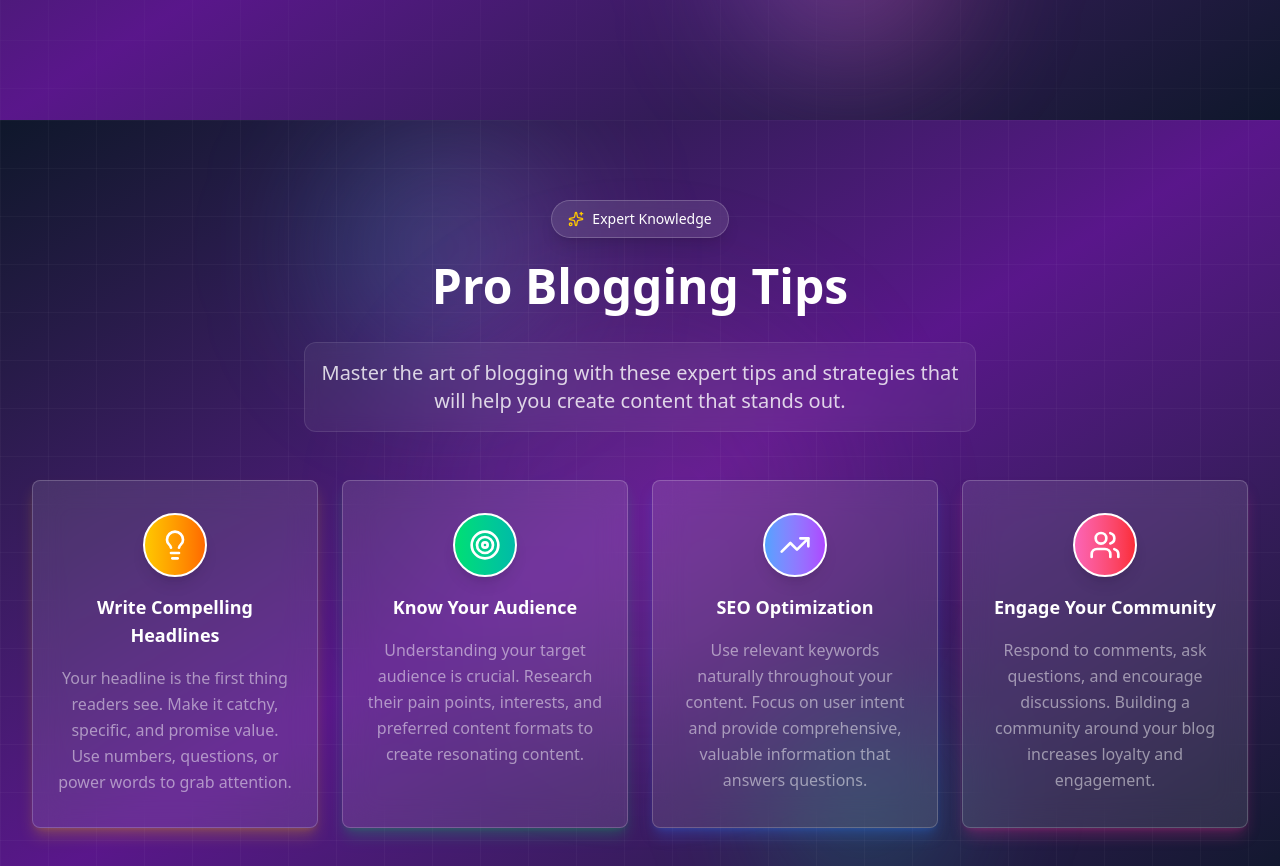
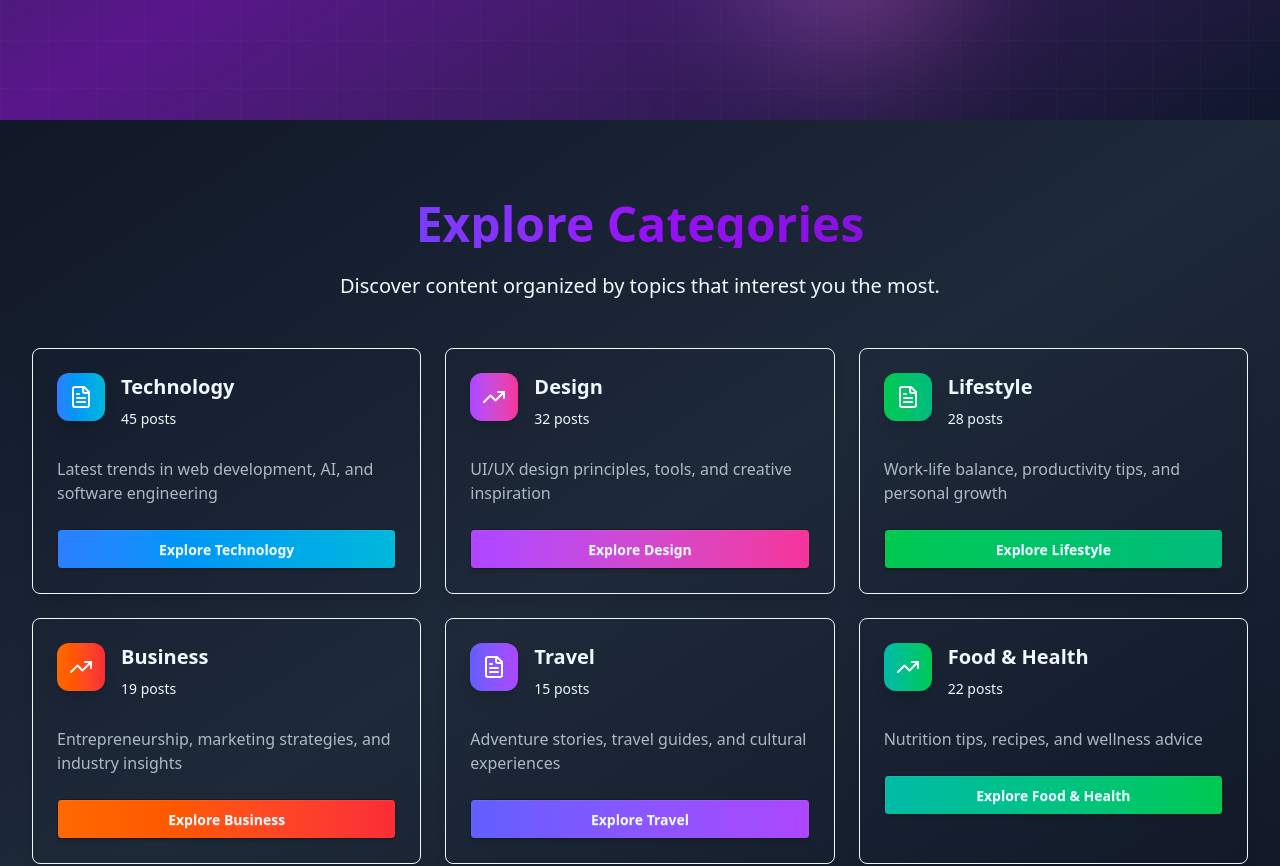
Before and after one commit to purnadebpaul64/cascade-blog-client, a React (Vite) app: page / in a window 1280 px wide. Shown: the part 680-1546 px from the top of the page. Built offline with nearby package versions, Linux system fonts and the light colour scheme.

Commit message:
blog category section added

```diff
--- /dev/null
+++ b/src/Components/HomePageComponents/BlogCategory.jsx
@@ -0,0 +1,174 @@
+import React from "react";
+import { FileText, TrendingUp } from "lucide-react";
+import { useInView } from "react-intersection-observer";
+import { motion } from "framer-motion";
+
+const categories = [
+  {
+    id: 1,
+    name: "Technology",
+    description:
+      "Latest trends in web development, AI, and software engineering",
+    postCount: 45,
+    color: "from-blue-500 to-cyan-500",
+    icon: FileText,
+  },
+  {
+    id: 2,
+    name: "Design",
+    description: "UI/UX design principles, tools, and creative inspiration",
+    postCount: 32,
+    color: "from-purple-500 to-pink-500",
+    icon: TrendingUp,
+  },
+  {
+    id: 3,
+    name: "Lifestyle",
+    description: "Work-life balance, productivity tips, and personal growth",
+    postCount: 28,
+    color: "from-green-500 to-emerald-500",
+    icon: FileText,
+  },
+  {
+    id: 4,
+    name: "Business",
+    description:
+      "Entrepreneurship, marketing strategies, and industry insights",
+    postCount: 19,
+    color: "from-orange-500 to-red-500",
+    icon: TrendingUp,
+  },
+  {
+    id: 5,
+    name: "Travel",
+    description: "Adventure stories, travel guides, and cultural experiences",
+    postCount: 15,
+    color: "from-indigo-500 to-purple-500",
+    icon: FileText,
+  },
+  {
+    id: 6,
+    name: "Food & Health",
+    description: "Nutrition tips, recipes, and wellness advice",
+    postCount: 22,
+    color: "from-teal-500 to-green-500",
+    icon: TrendingUp,
+  },
+];
+
+const BlogCategory = () => {
+  const { ref: titleRef, inView: titleInView } = useInView({
+    threshold: 0.3,
+    triggerOnce: true,
+  });
+
+  const { ref: gridRef, inView: gridInView } = useInView({
+    threshold: 0.1,
+    triggerOnce: true,
+  });
+
+  const containerVariants = {
+    hidden: { opacity: 0 },
+    visible: {
+      opacity: 1,
+      transition: {
+        staggerChildren: 0.1,
+      },
+    },
+  };
+
+  const cardVariants = {
+    hidden: { opacity: 0, y: 30 },
+    visible: { opacity: 1, y: 0, transition: { duration: 0.6 } },
+  };
+  return (
+    <section className="py-20 bg-gradient-to-br from-gray-900 via-gray-800 to-gray-900">
+      <div className="container mx-auto px-4 sm:px-6 lg:px-8">
+        <motion.div
+          ref={titleRef}
+          className="text-center mb-12"
+          initial={{ opacity: 0, y: 30 }}
+          animate={titleInView ? { opacity: 1, y: 0 } : { opacity: 0, y: 30 }}
+          transition={{ duration: 0.6 }}
+        >
+          <h2 className="text-4xl sm:text-5xl font-bold bg-gradient-to-r from-blue-600 via-purple-600 to-purple-800 bg-clip-text text-transparent mb-6">
+            Explore Categories
+          </h2>
+          <motion.p
+            className="text-xl text-muted-foreground max-w-2xl mx-auto"
+            initial={{ opacity: 0 }}
+            animate={{ opacity: 1 }}
+            transition={{ delay: 0.3 }}
+          >
+            Discover content organized by topics that interest you the most.
+          </motion.p>
+        </motion.div>
+        {/* ////// */}
+        <motion.div
+          ref={gridRef}
+          className="grid grid-cols-1 md:grid-cols-2 lg:grid-cols-3 gap-6"
+          variants={containerVariants}
+          initial="hidden"
+          animate={gridInView ? "visible" : "hidden"}
+        >
+          {categories.map((category) => {
+            const IconComponent = category.icon;
+            return (
+              <motion.div
+                key={category.id}
+                variants={cardVariants}
+                whileHover={{ y: -8 }}
+                transition={{ type: "spring", stiffness: 300 }}
+              >
+                <div className="group hover:shadow-xl transition-all duration-300 border-1 shadow-lg overflow-hidden h-full rounded-lg hover:bg-white/5">
+                  <div className="p-6">
+                    <div className="flex items-start space-x-4 mb-4">
+                      <motion.div
+                        className={`w-12 h-12 rounded-xl bg-gradient-to-r ${category.color} flex items-center justify-center shadow-lg`}
+                        whileHover={{ scale: 1.1, rotate: 5 }}
+                        transition={{ type: "spring", stiffness: 300 }}
+                      >
+                        <IconComponent className="w-6 h-6 text-white" />
+                      </motion.div>
+                      <div className="flex-1">
+                        <h3 className="text-xl font-semibold text-foreground group-hover:text-primary transition-colors mb-2">
+                          {category.name}
+                        </h3>
+                        <div className="flex items-center text-sm text-muted-foreground mb-3">
+                          <span className="font-medium">
+                            {category.postCount} posts
+                          </span>
+                        </div>
+                      </div>
+                    </div>
+
+                    <motion.p
+                      className="text-muted-foreground mb-6 line-clamp-2"
+                      initial={{ opacity: 0.7 }}
+                      whileHover={{ opacity: 1 }}
+                    >
+                      {category.description}
+                    </motion.p>
+
+                    <motion.div
+                      whileHover={{ scale: 1.02 }}
+                      whileTap={{ scale: 0.98 }}
+                    >
+                      <button
+                        className={`btn w-full bg-gradient-to-r ${category.color} hover:shadow-lg transition-all duration-300`}
+                      >
+                        Explore {category.name}
+                      </button>
+                    </motion.div>
+                  </div>
+                </div>
+              </motion.div>
+            );
+          })}
+        </motion.div>
+      </div>
+    </section>
+  );
+};
+
+export default BlogCategory;
--- a/src/Pages/HomePage.jsx
+++ b/src/Pages/HomePage.jsx
@@ -3,11 +3,13 @@ import HeroSection from "../Components/HomePageComponents/HeroSection";
 import NewsLatterSection from "../Components/NewsLatterSection";
 import BlogTips from "../Components/HomePageComponents/BlogTips";
 import TrendingTopic from "../Components/HomePageComponents/TrendingTopic";
+import BlogCategory from "../Components/HomePageComponents/BlogCategory";
 
 const HomePage = () => {
   return (
     <div>
       <HeroSection></HeroSection>
+      <BlogCategory></BlogCategory>
       <BlogTips></BlogTips>
       <TrendingTopic></TrendingTopic>
       <NewsLatterSection></NewsLatterSection>
```
